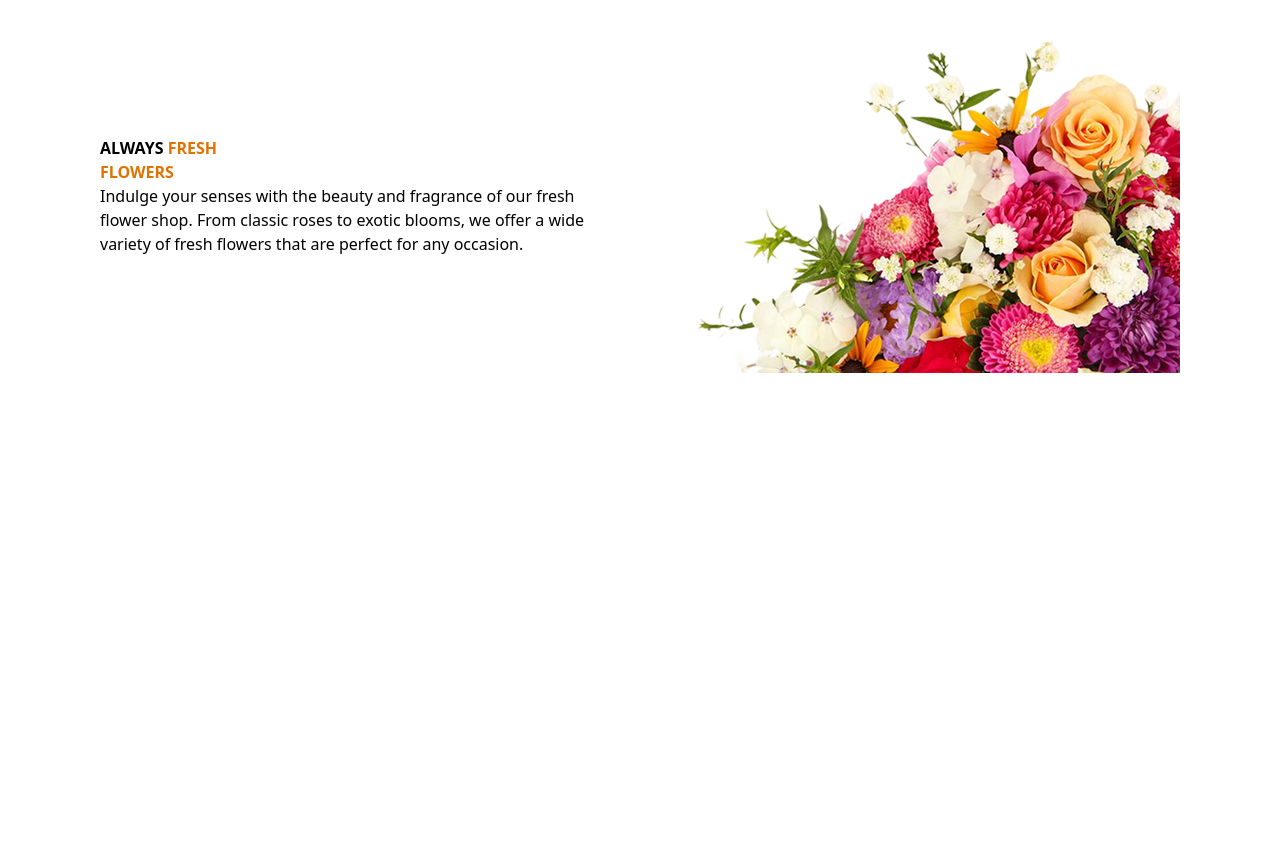
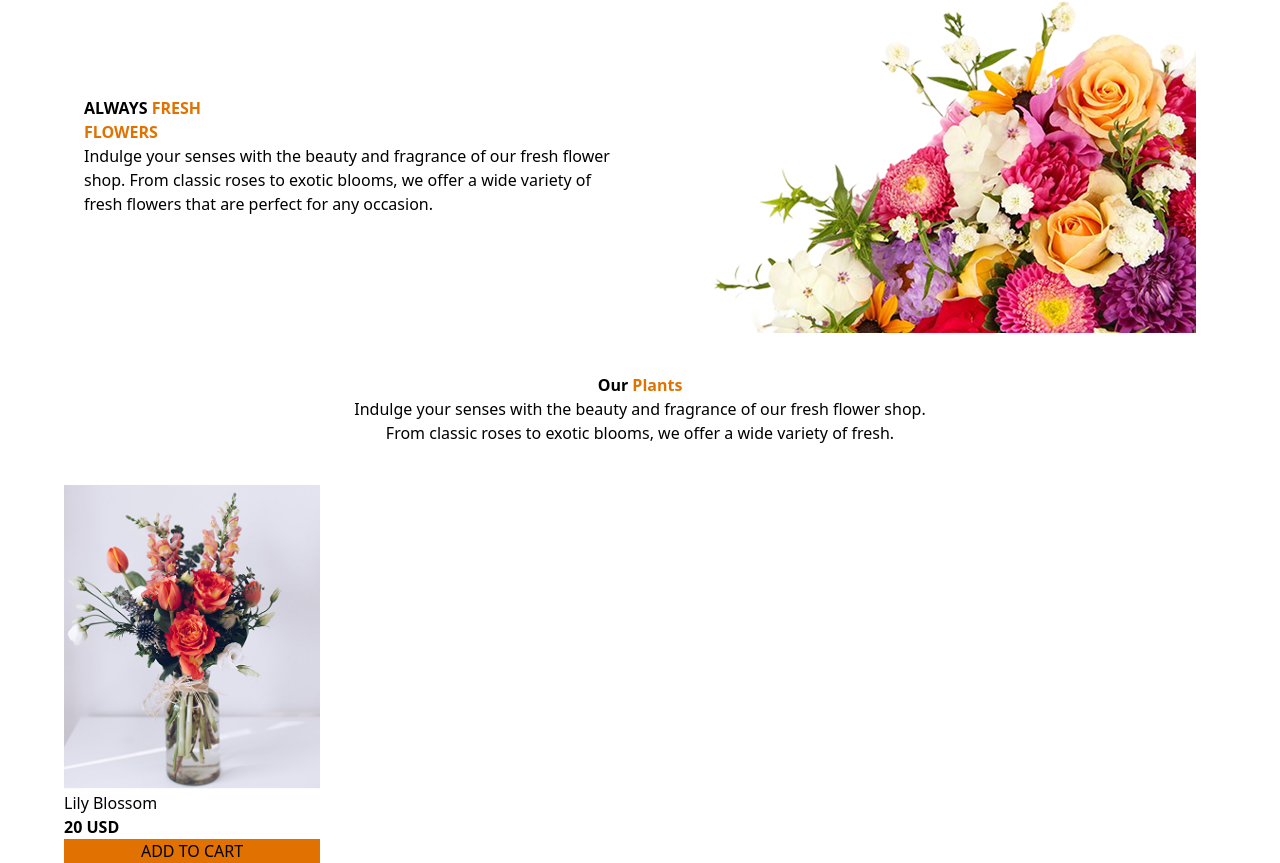
Before and after one commit to keyarobin0405/My-second-assignment-rpo, a plain HTML site: page index.html in a window 1280 px wide. Shown: the part 129-992 px from the top of the page. Before the commit the page ends 800 px from the top, so only its background shows below. Drawn offline with nearby package versions, Linux system fonts and the light colour scheme.

Commit message:
added all html and tailwind css

```diff
--- a/index.html
+++ b/index.html
@@ -6,7 +6,7 @@
     <script src="https://cdn.jsdelivr.net/npm/@tailwindcss/browser@4"></script>
     <title>My Second Assignment</title>
 </head>
-<body class="px-20 py-10">
+<body class="max-w-6xl mx-auto">
 
         <nav class="flex justify-between">
         <img src="B12A02-Responsive-Flowers/assets/logo.png" alt="">
@@ -28,5 +28,15 @@
         </header>
     </main>
 
+    <main class="mt-10">
+        <h2 class="font-bold  text-center">Our <span  class="text-amber-600">Plants</span> </h2>
+        <p class=" text-center">Indulge your senses with the beauty and fragrance of our fresh flower shop. <br>From classic roses to exotic blooms, we offer a wide variety of fresh.</p>
+        <div class="mt-10 items-center">
+            <img class="w-3xs" src="B12A02-Responsive-Flowers/assets/sample-flower-image.png" alt="">
+            <p class="font-medium">Lily Blossom</p>
+            <h2 class="font-bold">20 USD</h2>
+            <button class="bg-amber-600 w-3xs"><a href=""></a>ADD TO CART</button>
+        </div>
+    </main>
 </body>
 </html>
```
